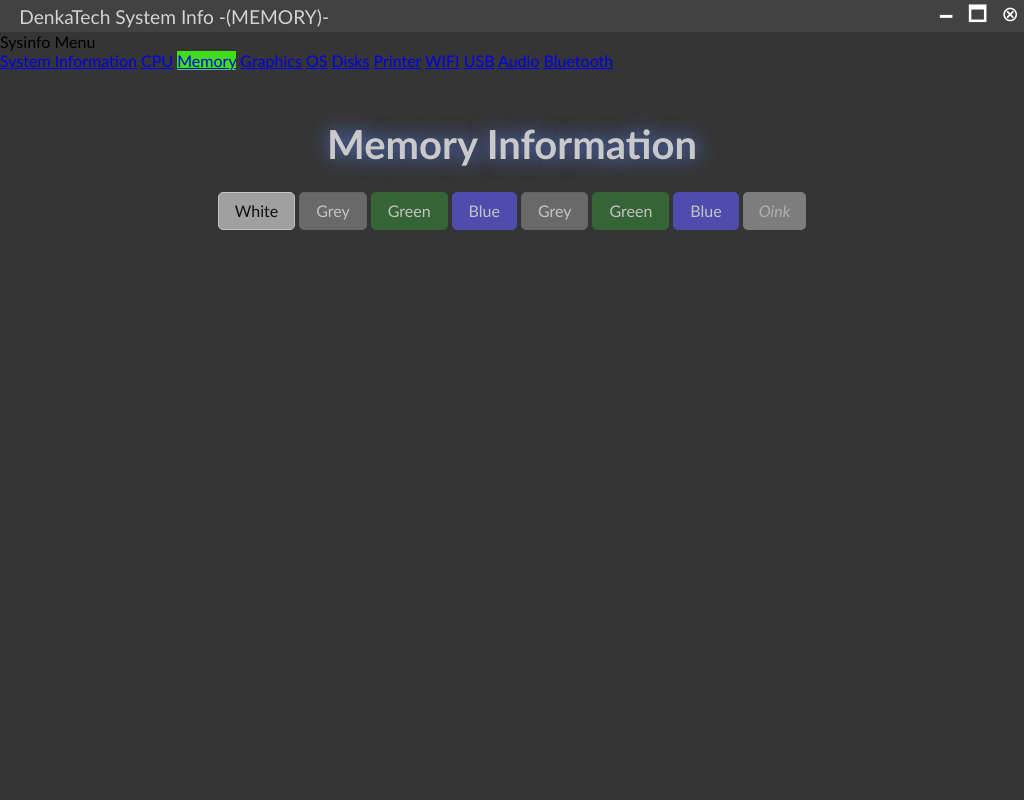
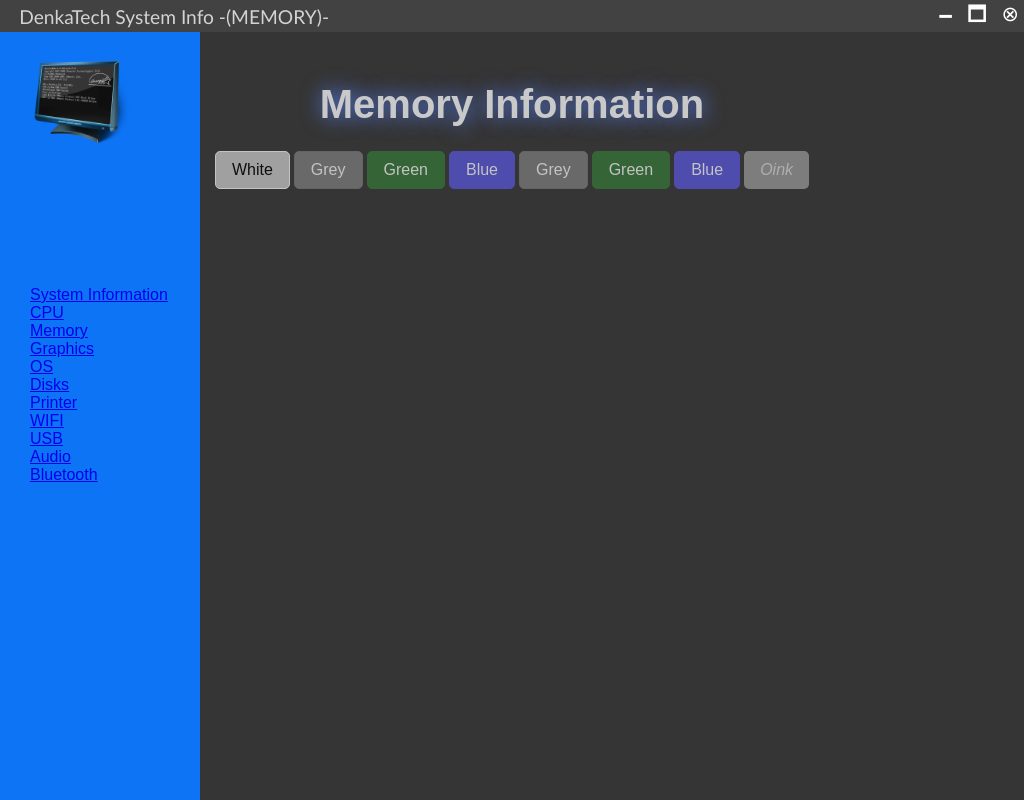
Before and after one commit to vangeytedvg/sysinfo_electron, an Electron app: page src/app/ui/memory.html in a window 1024 px wide. Drawn offline with Linux system fonts and the light colour scheme; files whose address does not match are found by name.

Commit message:
Further reorganisation of file structure

```diff
--- a/src/app/ui/memory.html
+++ b/src/app/ui/memory.html
@@ -1,6 +1,5 @@
 <!DOCTYPE html>
 <html lang="en">
-
   <head>
     <meta charset="UTF-8" />
     <meta http-equiv="X-UA-Compatible" content="IE=edge" />
@@ -9,9 +8,8 @@
     <title>System Information App</title>
 
     <link rel="stylesheet" href="./style.css" />
-  <link rel="stylesheet" href="../ui/styles/menu.css" />
+    <link rel="stylesheet" href="../ui/styles/sidebar.css" />
     <link rel="stylesheet" href="../ui/styles/denkatech.css" />
-
   </head>
 
   <body>
@@ -31,21 +29,25 @@
     <!-- ****** End titlebar  ****** -->
 
     <!-- APP MENU -->
-  <div class="wrapper">
+    <div class="side-nav">
       <!-- Top menu & menu button -->
       <div class="sidebar">
-      <div class="wah2">Sysinfo Menu</div>
-      <a href="index.html">System Information</a>
-      <a href="cpu.html">CPU</a>
-      <a href="memory.html" class="selected-menu">Memory</a>
-      <a href="graphics.html">Graphics</a>
-      <a href="os.html">OS</a>
-      <a href="disks.html">Disks</a>
-      <a href="printer.html">Printer</a>
-      <a href="wifi.html">WIFI</a>
-      <a href="usb.html">USB</a>
-      <a href="audio.html">Audio</a>
-      <a href="bluetooth.html">Bluetooth</a>
+        <a href="#" class="logo">
+          <img src="../ui/assets/info-icon.png" alt="logo" class="logo-img" />
+        </a>
+        <ul class="nav-links">
+          <li><a href="index.html"><p>System Information</p></a></li>
+          <li><a href="cpu.html"><p>CPU</p></a></li>
+          <li><a href="memory.html" class="selected-menu"><p>Memory</p></a></li>
+          <li><a href="graphics.html"><p>Graphics</p></a></li>
+          <li><a href="os.html"><p>OS</p></a></li>
+          <li><a href="disks.html"><p>Disks</p></a></li>
+          <li><a href="printer.html"><p>Printer</p></a></li>
+          <li><a href="wifi.html"><p>WIFI</p></a></li>
+          <li><a href="usb.html"><p>USB</p></a></li>
+          <li><a href="audio.html"><p>Audio</p></a></li>
+          <li><a href="bluetooth.html"><p>Bluetooth</p></a></li>
+        </ul>
       </div>
     </div>
 
@@ -63,15 +65,11 @@
         <button class="button button-blue">Blue</button>
         <button class="button disabled">Oink</button>
         <!-- EXPERIMENT FOR IPC : -->
-
-
       </div>
       <div id="infobar"></div>
 
       <!-- <div id="spinner" class="spin"></div>                 -->
-
     </section>
-
 
     <!-- Window events script -->
     <script src="./window.js" defer type="module"></script>
@@ -79,5 +77,4 @@
     <!-- DenkaTech Components -->
     <script src="./components/Denkacomponents.js"></script>
   </body>
-
 </html>
--- a/src/app/ui/style.css
+++ b/src/app/ui/style.css
@@ -81,7 +81,7 @@
     margin: 10px auto;
     /*border-radius: 20px;*/
     /*background-color: rgb(18, 39, 9);*/
-    background-image: url("pgb.png");
+    background-image: url("../ui/assets/pgb.png");
     border: 1px solid #222;
 }
 
--- /dev/null
+++ b/src/app/ui/styles/sidebar.css
@@ -0,0 +1,31 @@
+*{
+    margin: 0;
+    padding: 0;
+    box-sizing: border-box;
+    font-family: 'Poppins', sans-serif;
+}
+
+.side-nav {
+    width: 200px;
+    height: 100vh;
+    background: #0d74f5;
+    position: fixed;
+    top:32px;
+    left: 0;
+    padding: 20px 30px;
+}
+
+.logo {
+    display: block;
+    margin-bottom: 130px;
+}
+
+.logo-img {
+    width: 100px;
+    height: 100px;
+}
+
+.nav-links {
+    list-style: none;
+    position: relative;
+}
```
Also changed, not shown: src/app/ui/assets/info-icon.png (added), src/app/ui/assets/pgb.png (renamed from src/app/ui/pgb.png). Lines whose indentation alone changed are shown as unchanged.
